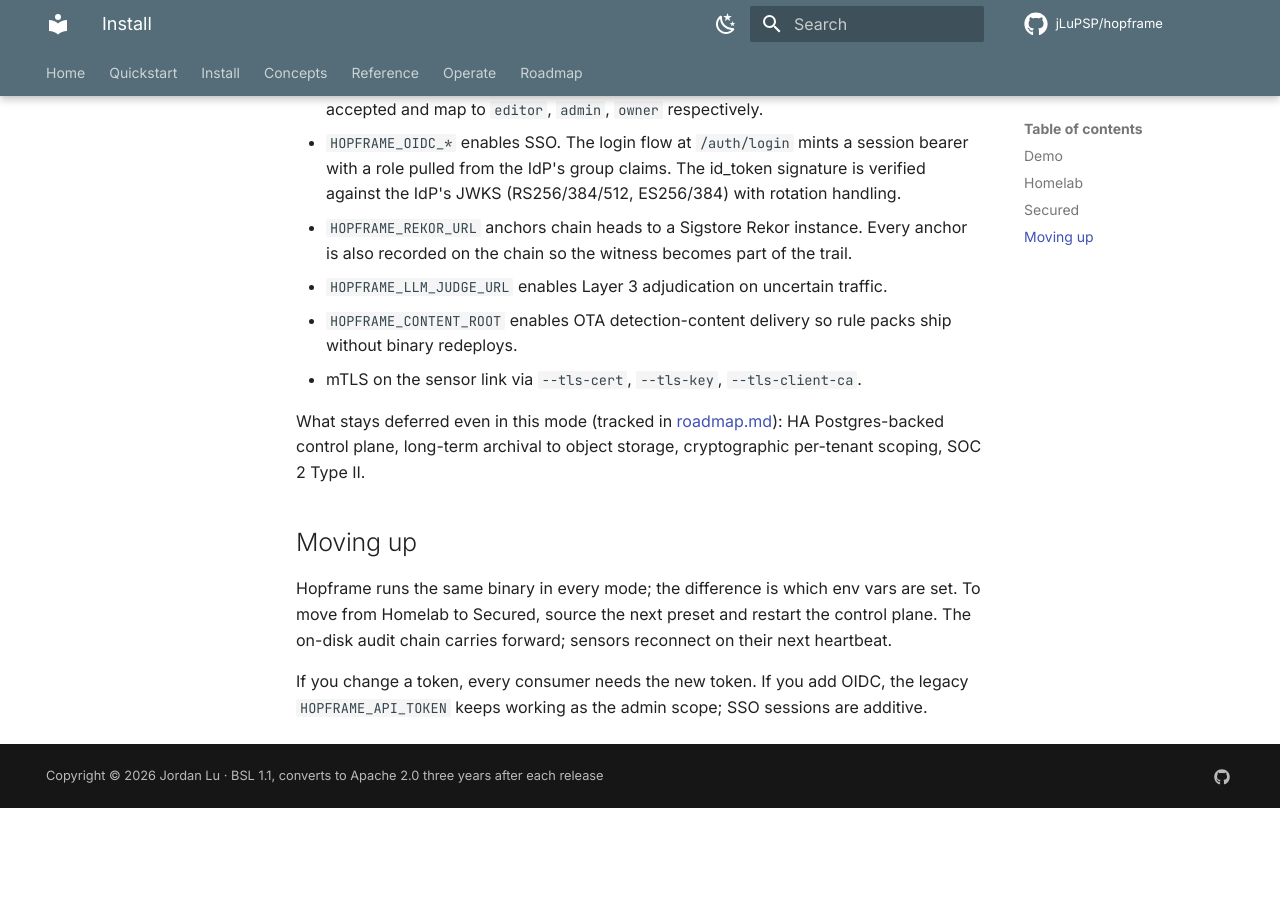
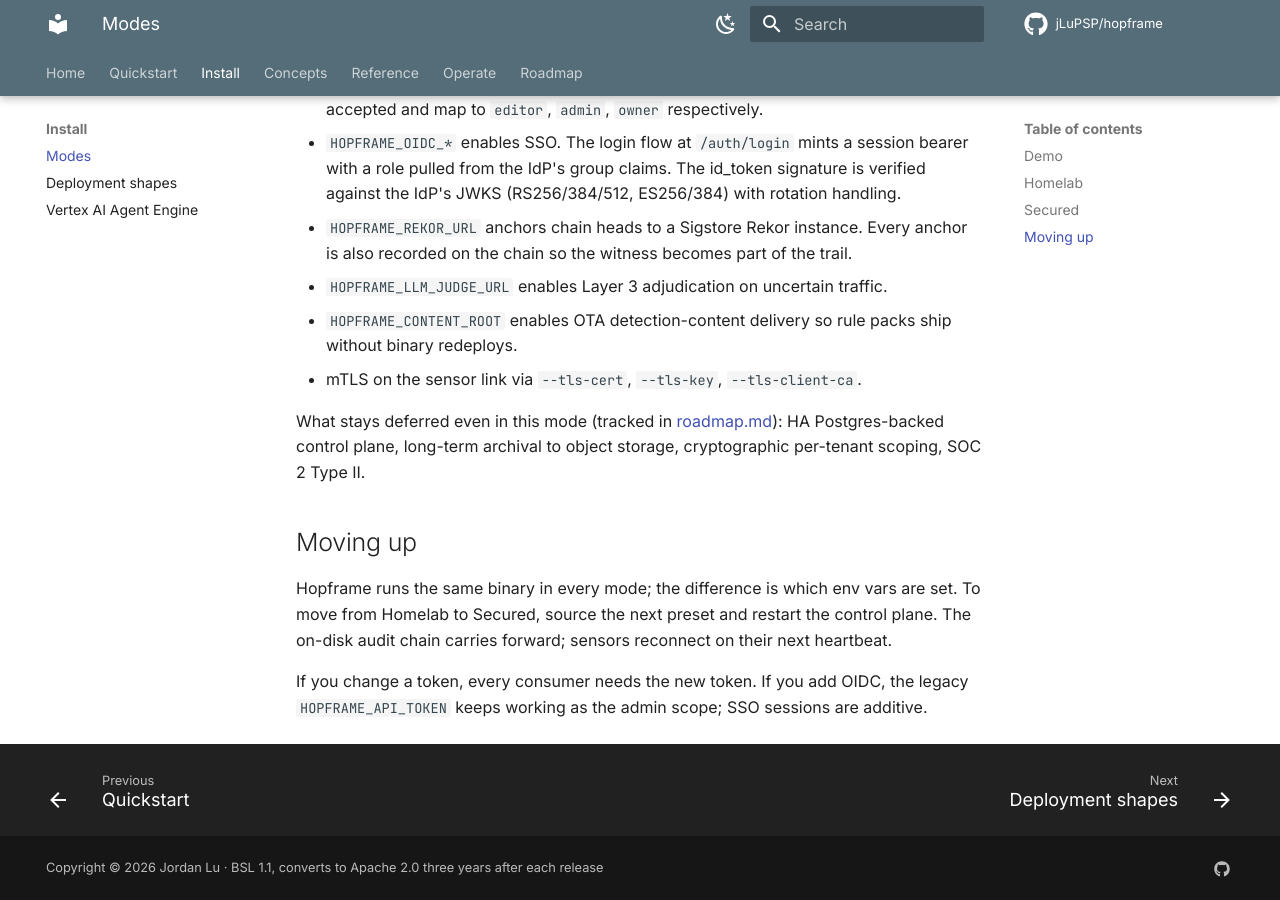
Before and after one commit to jLuPSP/hopframe, an MkDocs documentation site: the page built from docs/install.md, in a window 1280 px wide and 900 px high, scrolled down 3025 px. Built offline with MkDocs 1.6.1 and Material for MkDocs 9.7.7, drawn with Linux system fonts in a browser that asks for light colours; comment, search, counter and statistics services are not loaded; before the commit the page ends 3833 px from its top, so only the background shows below that; part of the change alters nothing that is shown.

Commit message:
docs: fix mkdocs nav after install-tiers.md -> install.md rename
The docs-site build broke on main because the nav still pointed at the
removed install-tiers.md. Relabel to "Modes" -> install.md.

Co-Authored-By: Claude Fable 5 <noreply@anthropic.com>

```diff
--- a/mkdocs.yml
+++ b/mkdocs.yml
@@ -93,7 +93,7 @@ nav:
   - Home: index.md
   - Quickstart: quickstart.md
   - Install:
-    - Install tiers: install-tiers.md
+    - Modes: install.md
     - Deployment shapes: deployment-shapes.md
     - Vertex AI Agent Engine: agent-engine.md
   - Concepts:
```
